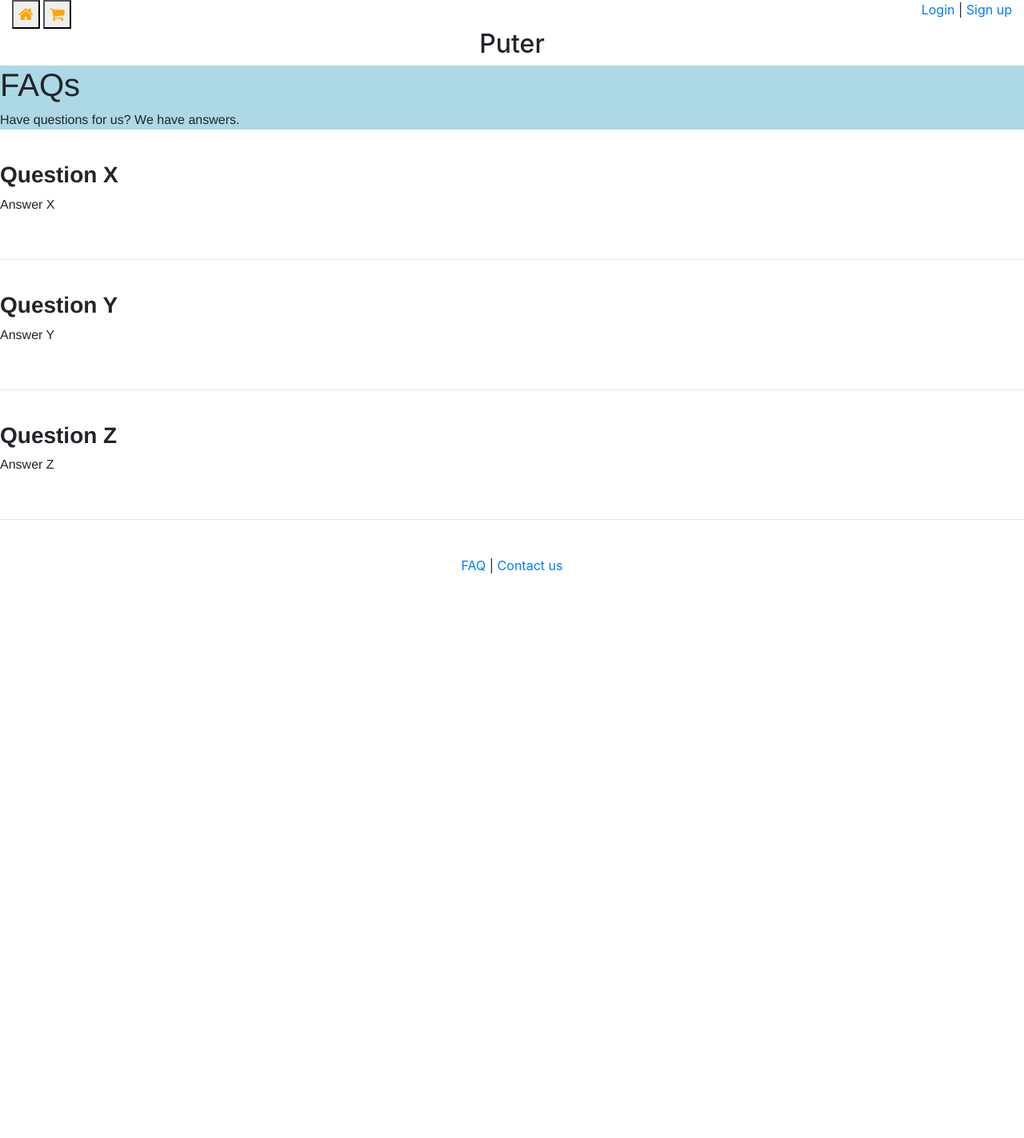
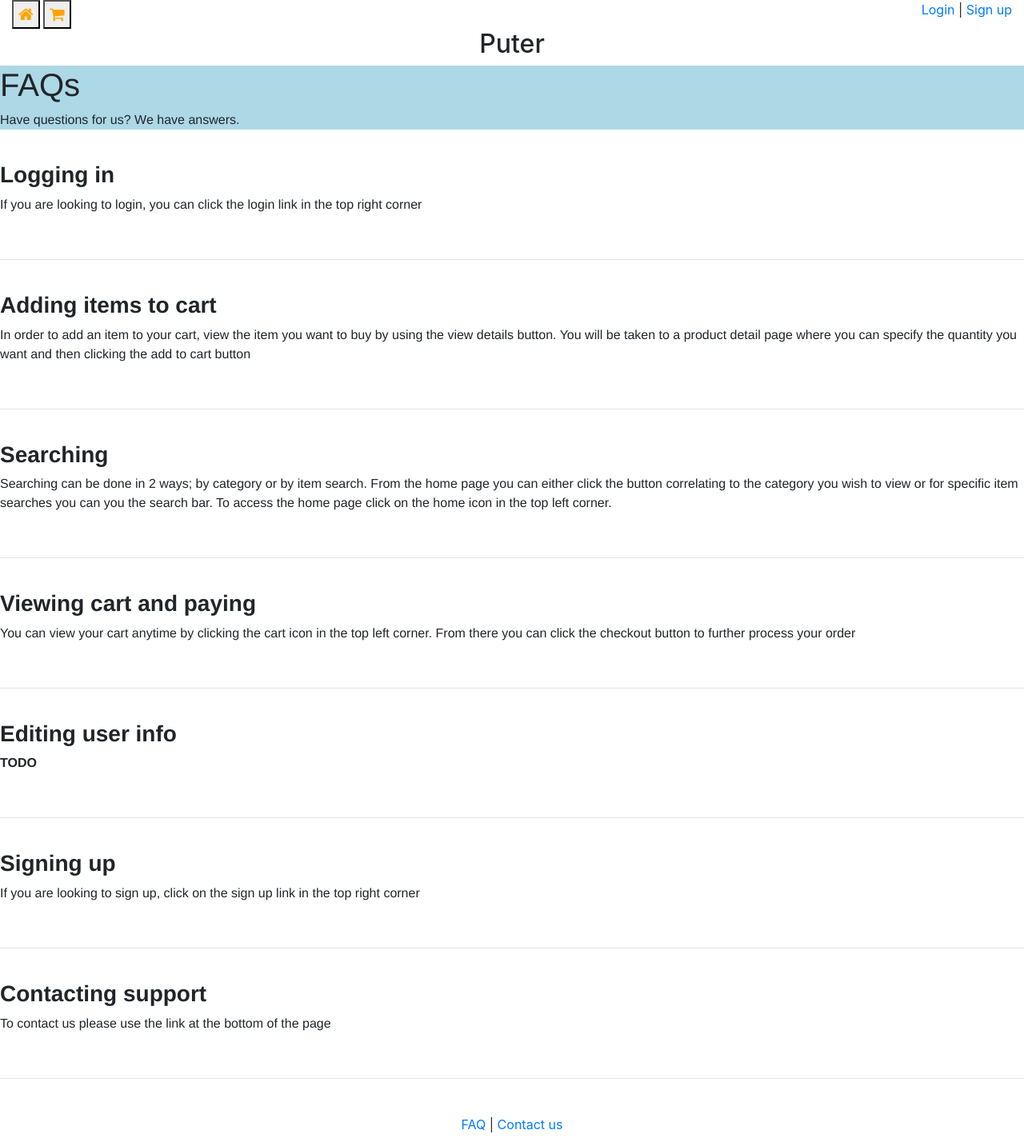
Before and after one commit to TheAeroHead/Puter, a Django app: page /index/faq in a window 1280 px wide. Shown: the whole page at 80% size. Before the commit the page ends 717 px from the top, so only its background shows below. Run offline with Django 3.2, Linux system fonts and the light colour scheme; some libraries are stand-ins or nearby versions.

Commit message:
:completed faq except edit since its not done

```diff
--- a/templates/faq.html
+++ b/templates/faq.html
@@ -10,24 +10,60 @@
 <br>
 
 <div>
-    <h3 style="font-family:Helvetica;"><b>Question X</b></h3>
-    <p style="font-family:Helvetica;">Answer X</p>
+    <h3 style="font-family:Helvetica;"><b>Logging in</b></h3>
+    <p style="font-family:Helvetica;">If you are looking to login, you can click the login link in the top right corner</p>
     <br>
     <hr>
     <br>
 </div>
 
 <div>
-    <h3 style="font-family:Helvetica;"><b>Question Y</b></h3>
-    <p style="font-family:Helvetica;">Answer Y</p>
+    <h3 style="font-family:Helvetica;"><b>Adding items to cart</b></h3>
+    <p style="font-family:Helvetica;">In order to add an item to your cart, view the item you want to buy by using the view details button. You will be taken
+	to a product detail page where you can specify the quantity you want and then clicking the add to cart button</p>
     <br>
     <hr>
     <br>
 </div>
 
 <div>
-    <h3 style="font-family:Helvetica;"><b>Question Z</b></h3>
-    <p style="font-family:Helvetica;">Answer Z</p>
+    <h3 style="font-family:Helvetica;"><b>Searching</b></h3>
+    <p style="font-family:Helvetica;">Searching can be done in 2 ways; by category or by item search. From the home page
+	you can either click the button correlating to the category you wish to view or for specific item searches you can
+	you the search bar. To access the home page click on the home icon in the top left corner.</p>
+    <br>
+    <hr>
+    <br>
+</div>
+
+<div>
+    <h3 style="font-family:Helvetica;"><b>Viewing cart and paying</b></h3>
+    <p style="font-family:Helvetica;">You can view your cart anytime by clicking the cart icon in the top left corner. From there you can click the checkout
+	button to further process your order</p>
+    <br>
+    <hr>
+    <br>
+</div>
+
+<div>
+    <h3 style="font-family:Helvetica;"><b>Editing user info</b></h3>
+    <p style="font-family:Helvetica;"><strong>TODO</strong></p>
+    <br>
+    <hr>
+    <br>
+</div>
+
+<div>
+    <h3 style="font-family:Helvetica;"><b>Signing up</b></h3>
+    <p style="font-family:Helvetica;">If you are looking to sign up, click on the sign up link in the top right corner</p>
+    <br>
+    <hr>
+    <br>
+</div>
+
+<div>
+    <h3 style="font-family:Helvetica;"><b>Contacting support</b></h3>
+    <p style="font-family:Helvetica;">To contact us please use the link at the bottom of the page</p>
     <br>
     <hr>
     <br>
```
Also changed, not shown: templates/products/product_detail.html (+1 -7 lines).
